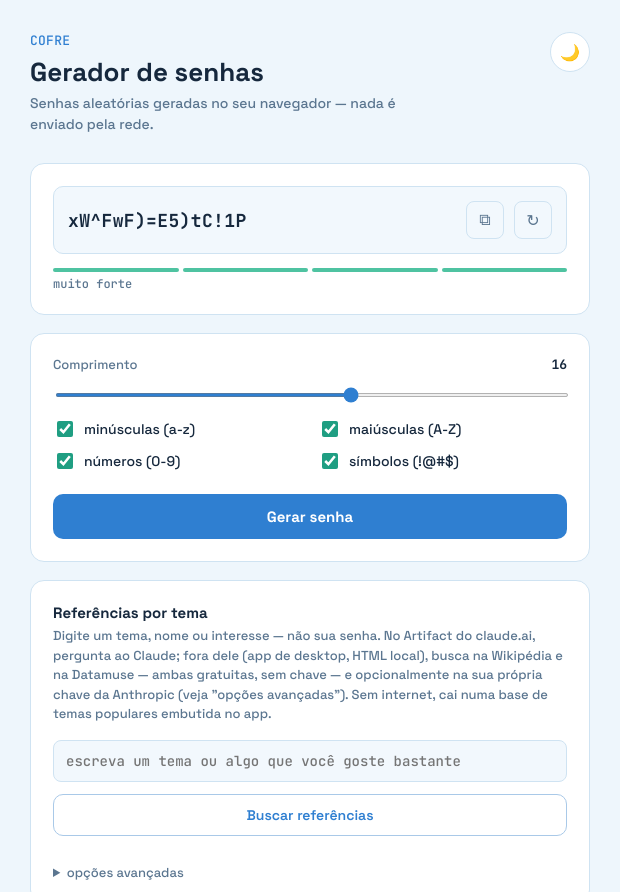
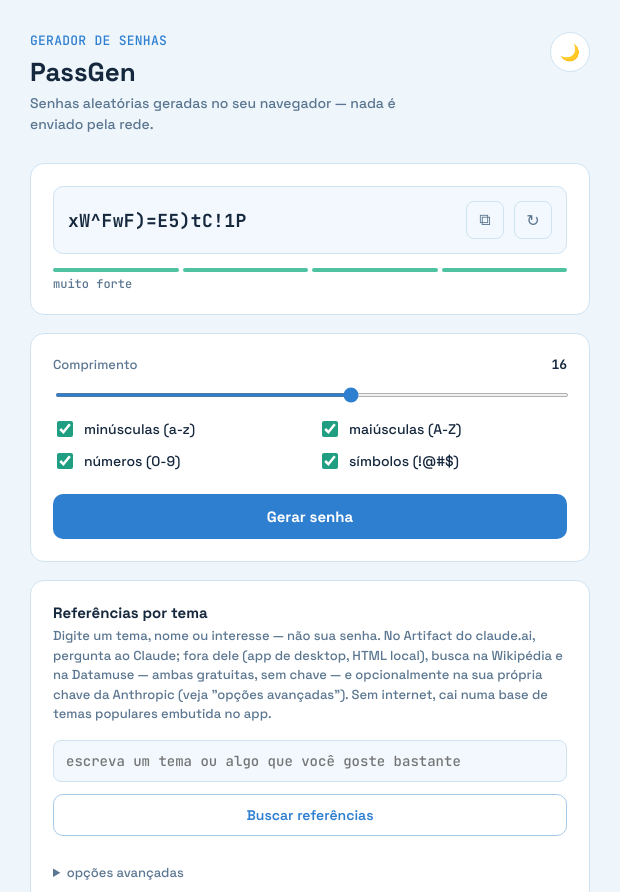
Before and after one commit to Exgrex/PassGen, an Electron app: page app/index.html in a window 620 px wide. Shown: the top 892 px of the page. Drawn offline with Linux system fonts and the light colour scheme.

Commit message:
Add files via upload

```diff
--- a/app/index.html
+++ b/app/index.html
@@ -3,7 +3,7 @@
 <head>
 <meta charset="UTF-8">
 <meta name="viewport" content="width=device-width, initial-scale=1, viewport-fit=cover">
-<title>Cofre — Gerador de Senhas</title>
+<title>PassGen</title>
 <link rel="preconnect" href="https://fonts.googleapis.com">
 <link rel="preconnect" href="https://fonts.gstatic.com" crossorigin>
 <link href="https://fonts.googleapis.com/css2?family=Space+Grotesk:wght@500;600;700&family=JetBrains+Mono:wght@500;700&display=swap" rel="stylesheet">
@@ -211,8 +211,8 @@
 <div class="wrap">
   <header>
     <div class="header-text">
-      <div class="mark">COFRE</div>
-      <h1>Gerador de senhas</h1>
+      <div class="mark">GERADOR DE SENHAS</div>
+      <h1>PassGen</h1>
       <p class="sub">Senhas aleatórias geradas no seu navegador — nada é enviado pela rede.</p>
     </div>
     <button class="theme-toggle" id="themeToggle" title="Alternar modo escuro">🌙</button>
```
